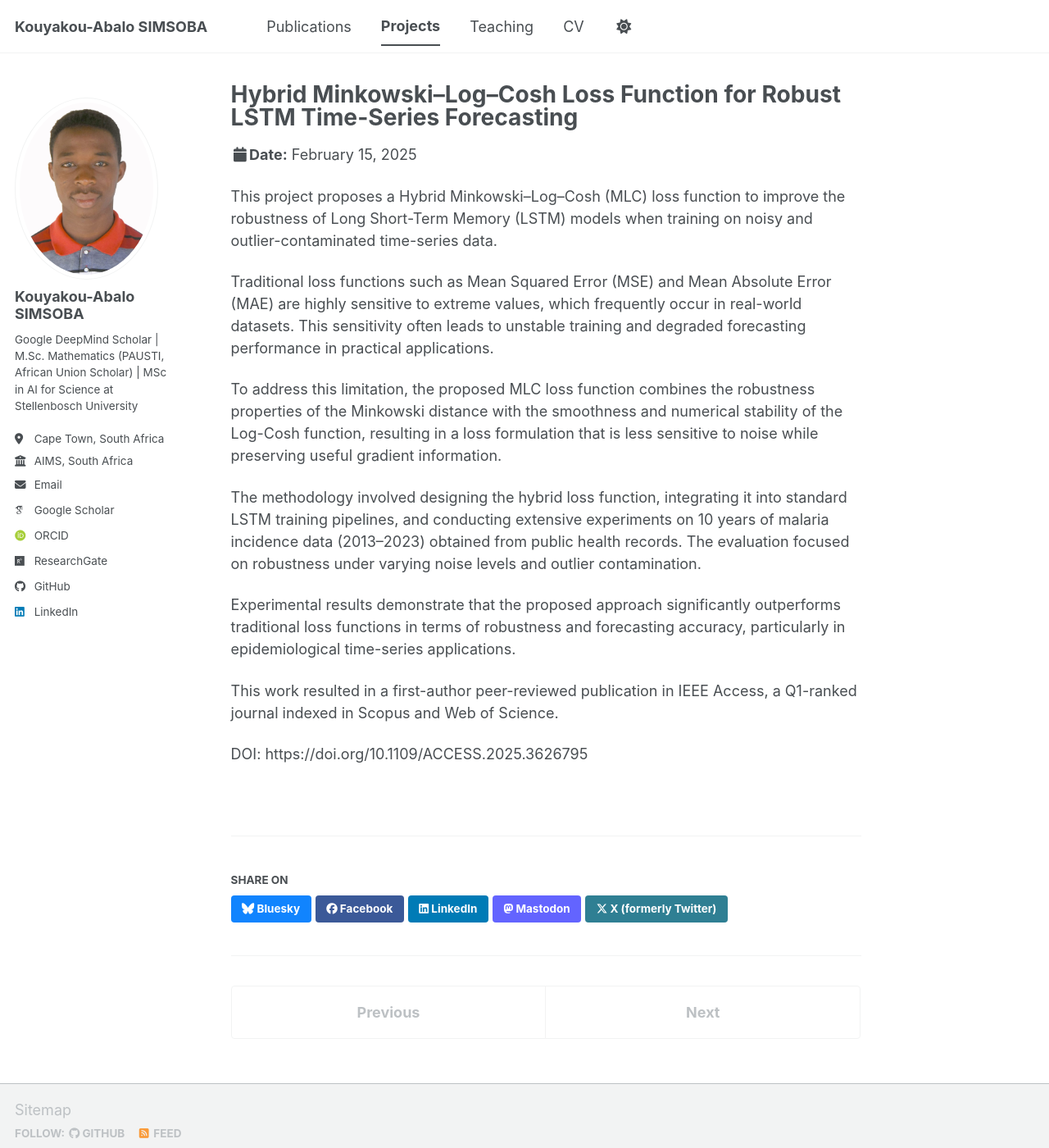
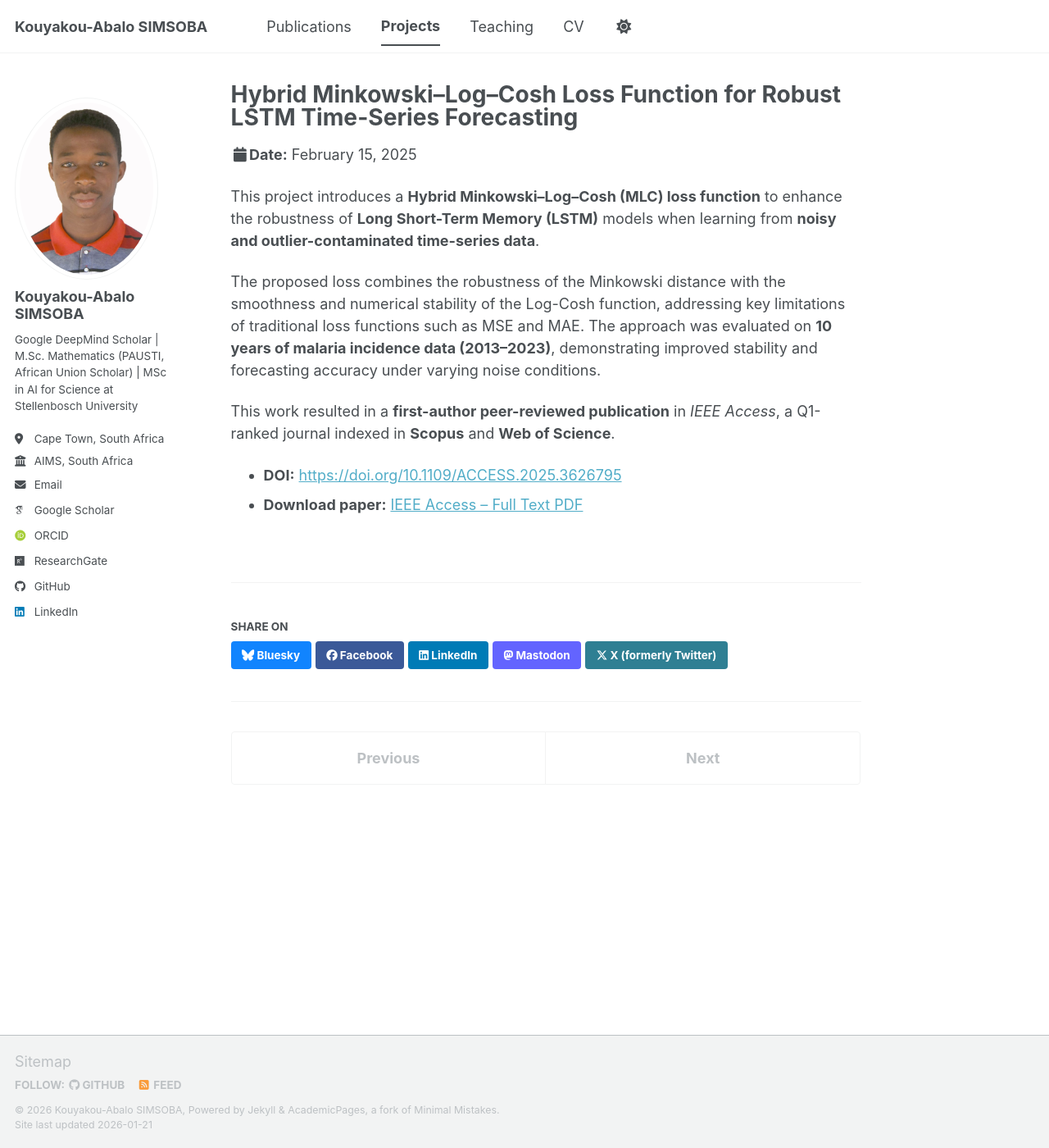
Before and after one commit to simsoba-research/simsoba-research.github.io, a Jekyll site: the page built from _talks/2012-03-01-talk-1.md, in a window 1280 px wide and 1400 px high. Shown: the whole window at 82% size. Built offline with Jekyll 4.4.1, drawn with Linux system fonts in a browser that asks for light colours; some web fonts are replaced; a script bundle is joined from its source files by our own code; library files that are not in the unit come from our copies.

Commit message:
Update 2012-03-01-talk-1.md

```diff
--- a/_talks/2012-03-01-talk-1.md
+++ b/_talks/2012-03-01-talk-1.md
@@ -8,16 +8,11 @@ date: 2025-02-15
 location: "AIMS South Africa & PAUSTI, Kenya"
 ---
 
-This project proposes a Hybrid Minkowski–Log–Cosh (MLC) loss function to improve the robustness of Long Short-Term Memory (LSTM) models when training on noisy and outlier-contaminated time-series data.
+This project introduces a **Hybrid Minkowski–Log–Cosh (MLC) loss function** to enhance the robustness of **Long Short-Term Memory (LSTM)** models when learning from **noisy and outlier-contaminated time-series data**.
 
-Traditional loss functions such as Mean Squared Error (MSE) and Mean Absolute Error (MAE) are highly sensitive to extreme values, which frequently occur in real-world datasets. This sensitivity often leads to unstable training and degraded forecasting performance in practical applications.
+The proposed loss combines the robustness of the Minkowski distance with the smoothness and numerical stability of the Log-Cosh function, addressing key limitations of traditional loss functions such as MSE and MAE. The approach was evaluated on **10 years of malaria incidence data (2013–2023)**, demonstrating improved stability and forecasting accuracy under varying noise conditions.
 
-To address this limitation, the proposed MLC loss function combines the robustness properties of the Minkowski distance with the smoothness and numerical stability of the Log-Cosh function, resulting in a loss formulation that is less sensitive to noise while preserving useful gradient information.
+This work resulted in a **first-author peer-reviewed publication** in *IEEE Access*, a Q1-ranked journal indexed in **Scopus** and **Web of Science**.
 
-The methodology involved designing the hybrid loss function, integrating it into standard LSTM training pipelines, and conducting extensive experiments on 10 years of malaria incidence data (2013–2023) obtained from public health records. The evaluation focused on robustness under varying noise levels and outlier contamination.
-
-Experimental results demonstrate that the proposed approach significantly outperforms traditional loss functions in terms of robustness and forecasting accuracy, particularly in epidemiological time-series applications.
-
-This work resulted in a first-author peer-reviewed publication in IEEE Access, a Q1-ranked journal indexed in Scopus and Web of Science.
-
-DOI: https://doi.org/10.1109/ACCESS.2025.3626795
+- **DOI:** [https://doi.org/10.1109/ACCESS.2025.3626795](https://doi.org/10.1109/ACCESS.2025.3626795)
+- **Download paper:** [IEEE Access – Full Text PDF](https://doi.org/10.1109/ACCESS.2025.3626795)
```
